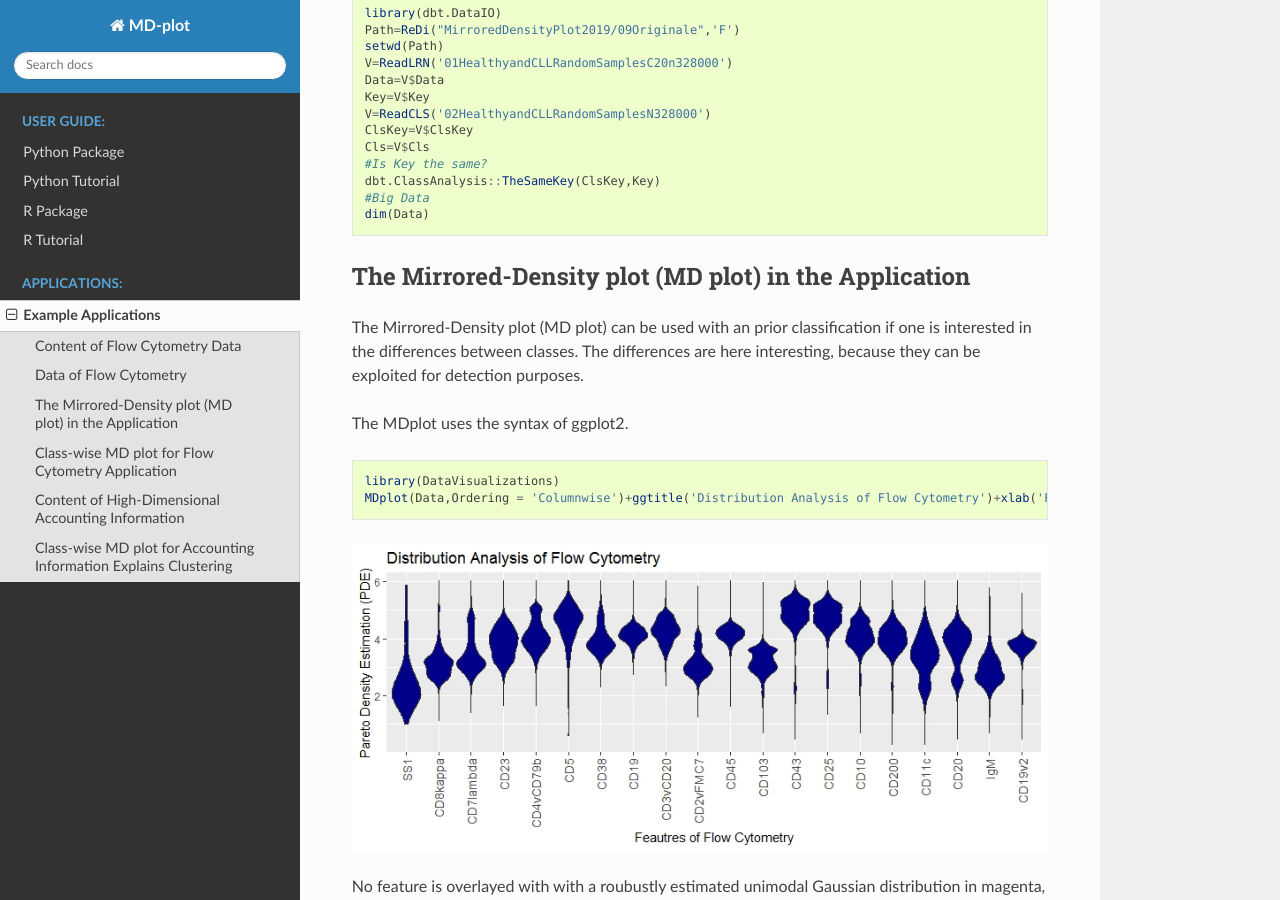
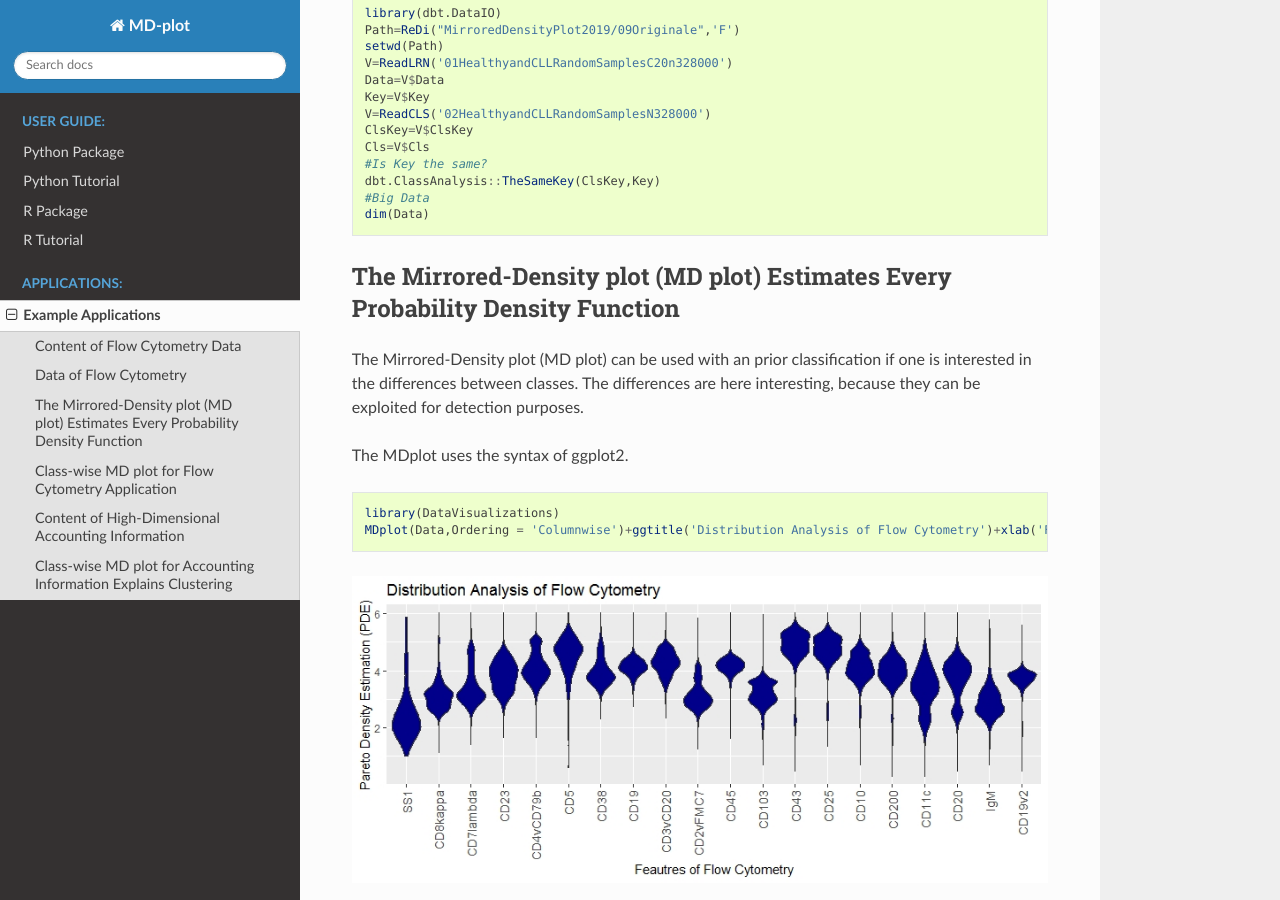
Before and after one commit to TinoGehlert/md_plot, a Sphinx documentation site: the page built from docs/application/example_application.md, in a window 1280 px wide and 900 px high, scrolled down 688 px. Built offline with Sphinx 7.4.7 and the Read the Docs theme 2.0.0, drawn with Linux system fonts in a browser that asks for light colours.

Commit message:
Update example_application.md

````diff
--- a/docs/application/example_application.md
+++ b/docs/application/example_application.md
@@ -26,7 +26,7 @@ dbt.ClassAnalysis::TheSameKey(ClsKey,Key)
 dim(Data)
 ```
 
-## The Mirrored-Density plot (MD plot) in the Application
+## The Mirrored-Density plot (MD plot) Estimates Every Probability Density Function
 
 The Mirrored-Density plot (MD plot) can be used with an prior classification if one is interested in the differences between classes. The differences are here interesting, because they can be exploited for detection purposes.
 
````
